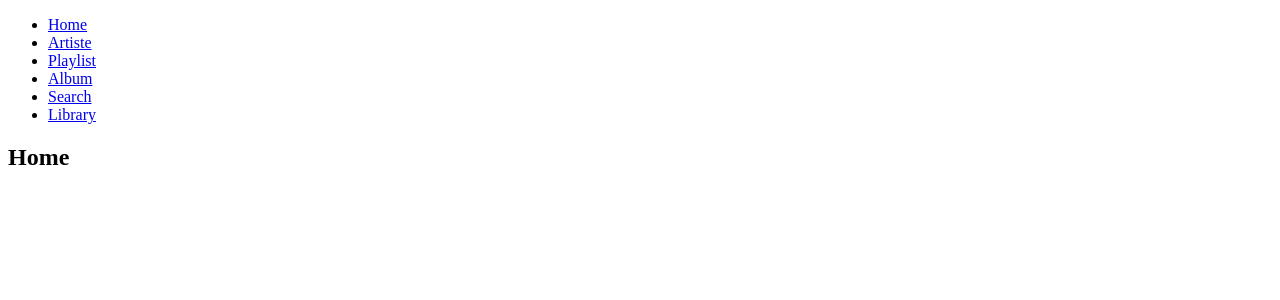
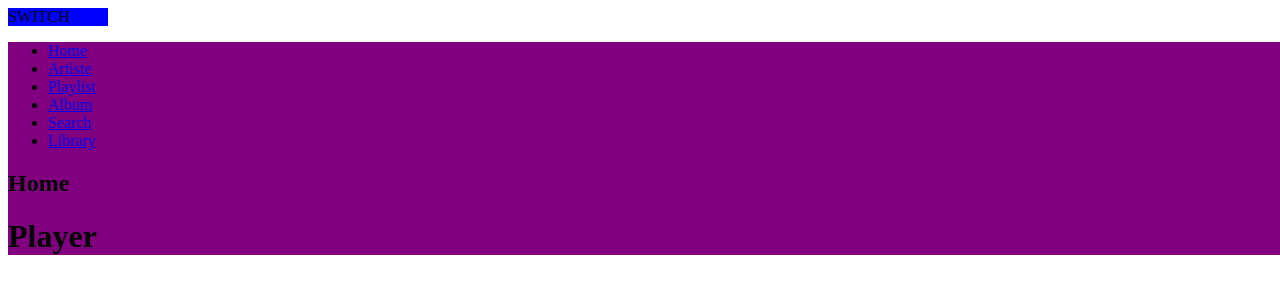
Before and after one commit to mnzit/COPYIFY, a React (Create React App) app: page / in a window 1280 px wide. Shown: the top 300 px of the page. Built offline with nearby package versions, Linux system fonts and the light colour scheme.

Commit message:
Added react-spring

```diff
--- a/package.json
+++ b/package.json
@@ -14,6 +14,7 @@
         "react-dom": "^16.13.1",
         "react-router-dom": "^5.2.0",
         "react-scripts": "3.4.1",
+        "react-spring": "^8.0.27",
         "react-test-renderer": "^16.13.1",
         "styled-components": "^5.1.1"
     },
--- a/src/App.js
+++ b/src/App.js
@@ -1,16 +1,24 @@
 import React from 'react'
 import styled from 'styled-components'
-/*import Player from './components/player/index'*/
+import Player from './components/player/index'
 import Navigator from './components/navigator/index'
+import SizeSwitch from './components/sizeSwitch/index'
+import { animated } from 'react-spring'
 
-const AppWrapper = styled.div``
+const AppWrapper = styled(animated.div)`
+    width: 100vw;
+    background-color: purple;
+`
 
 function App() {
     return (
-        <AppWrapper>
-            <Navigator />
-            {/*<Player />*/}
-        </AppWrapper>
+        <>
+            <SizeSwitch />
+            <AppWrapper>
+                <Navigator />
+                <Player />
+            </AppWrapper>
+        </>
     )
 }
 
--- /dev/null
+++ b/src/components/sizeSwitch/index.js
@@ -0,0 +1,18 @@
+import React from 'react'
+import styled from 'styled-components'
+
+const Wrapper = styled.div`
+    width: 100px;
+    background: blue;
+    :hover {
+        cursor: pointer;
+    }
+`
+
+export default function SizeSwitch() {
+    const handleEvent = () => {
+        console.log('CLICK EVENT GENERATED')
+    }
+
+    return <Wrapper onClick={handleEvent}>SWITCH</Wrapper>
+}
```
Also changed, not shown: 1 other file (tests, documents, lock files or other folders).
